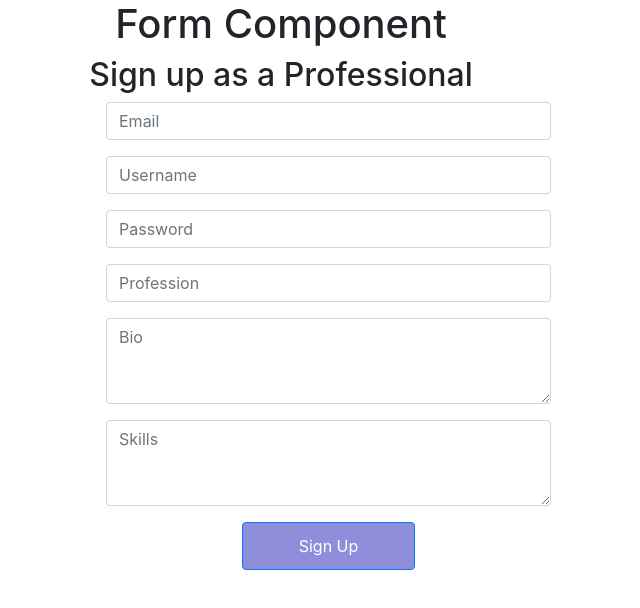
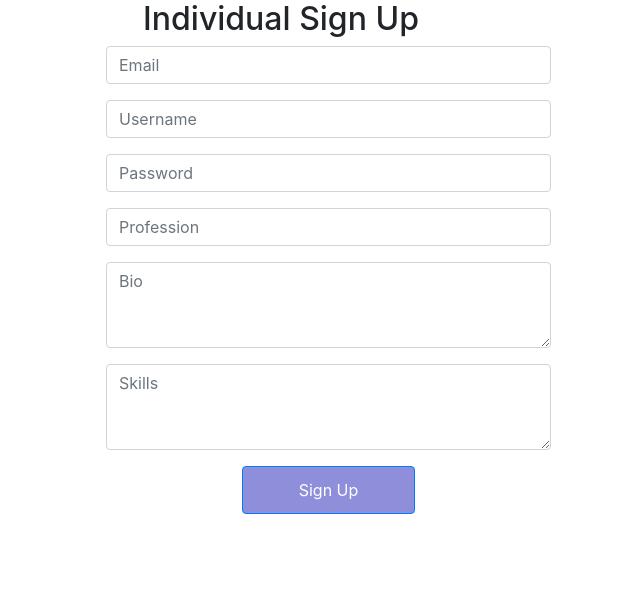
Before and after one commit to BLM-TeamUndefined/CommuniTech-Frontend, a React (Create React App) app: page /register in a window 1280 px wide. Shown: the top 608 px of the page, without its empty margins (359-999 px from the left). Built offline with nearby package versions, Linux system fonts and the light colour scheme; no server answers.

Commit message:
Edit header of UserForm

```diff
--- a/src/components/UserForm.js
+++ b/src/components/UserForm.js
@@ -5,7 +5,7 @@ import Row from 'react-bootstrap/Row';
 import Col from 'react-bootstrap/Col';
 import Form from 'react-bootstrap/Form';
 import Button from 'react-bootstrap/Button';
-import './UserForm.css'
+import './UserForm.css';
 
 
 
@@ -27,8 +27,7 @@ const UserForm = () => {
         <Row>
         <Col md={{ span: 6, offset: 3 }}>
         <div>
-            <h1>Form Component</h1>
-            <h2>Sign up as a Professional</h2>
+            <h2>Individual Sign Up</h2>
             {/*
             <form onSubmit={handleSubmit(onSubmit)}>
                 <input type="text" placeholder="Username" autoComplete="off" name="username" ref={register}/>
```
